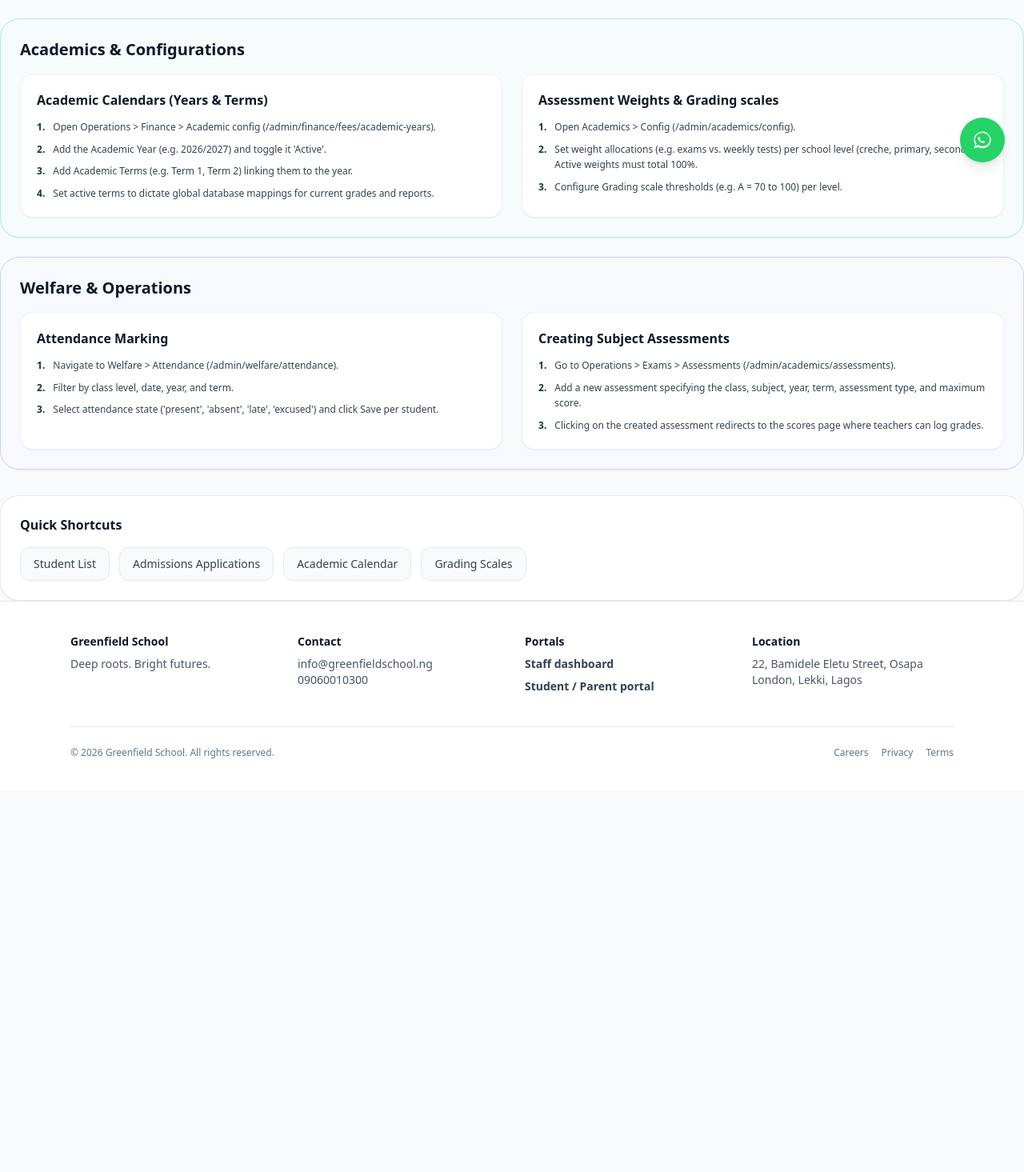
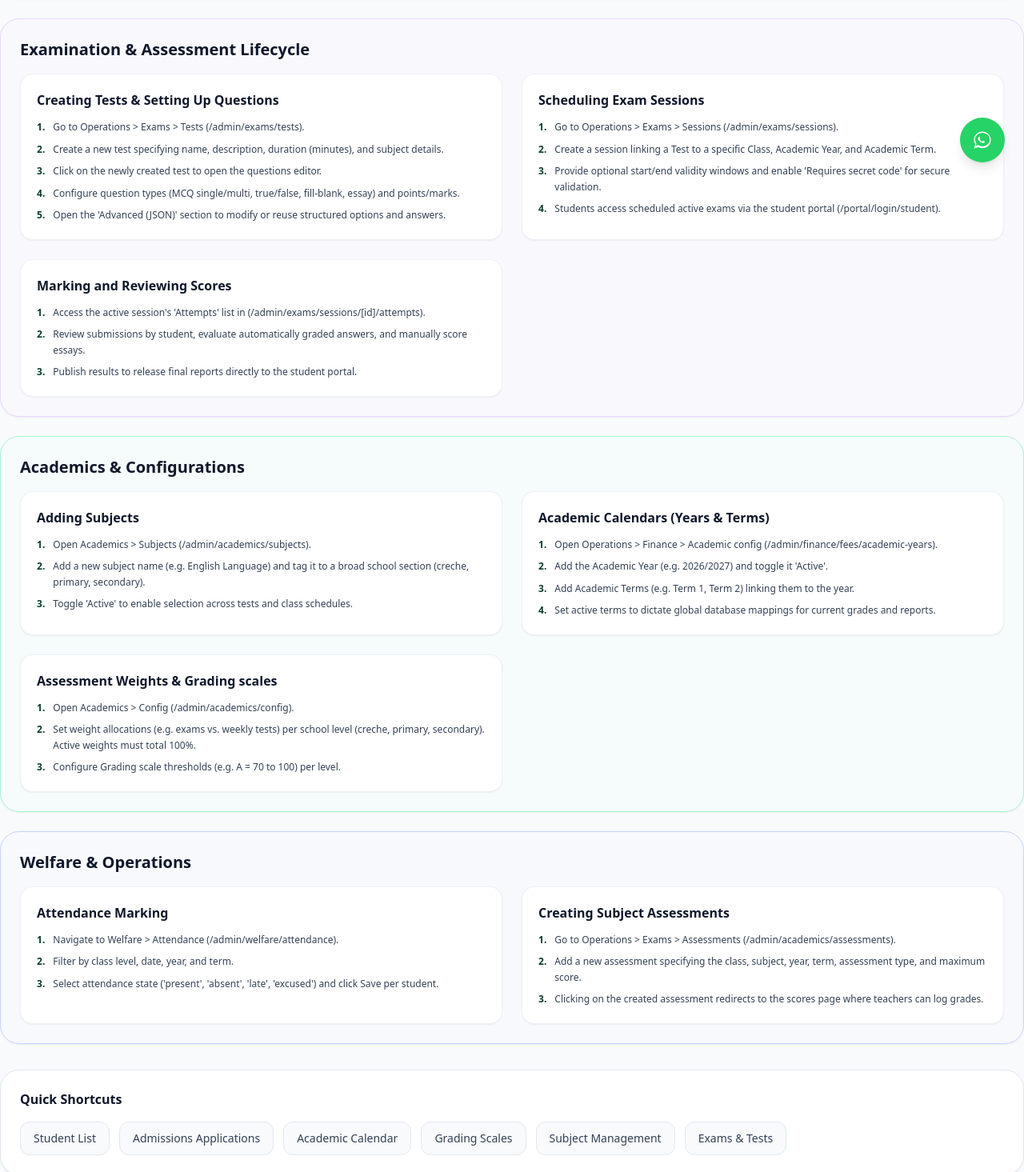
Before and after one commit to greenfieldschool/Greenfield, a Next.js app: page /admin/learn in a window 1280 px wide. Shown: the part 573-2038 px from the top of the page at 80% size. Before the commit the page ends 1562 px from the top, so only its background shows below. Built offline with nearby package versions, Linux system fonts and the light colour scheme; no server answers.

Commit message:
Add examination lifecycle, question management, and subjects addition tutorials to Learn Centre

```diff
--- a/src/app/admin/learn/page.tsx
+++ b/src/app/admin/learn/page.tsx
@@ -26,9 +26,50 @@ export default function AdminLearnCentrePage() {
       ]
     },
     {
+      title: "Examination & Assessment Lifecycle",
+      color: "border-purple-200 bg-purple-50/20",
+      guides: [
+        {
+          name: "Creating Tests & Setting Up Questions",
+          steps: [
+            "Go to Operations > Exams > Tests (/admin/exams/tests).",
+            "Create a new test specifying name, description, duration (minutes), and subject details.",
+            "Click on the newly created test to open the questions editor.",
+            "Configure question types (MCQ single/multi, true/false, fill-blank, essay) and points/marks.",
+            "Open the 'Advanced (JSON)' section to modify or reuse structured options and answers."
+          ]
+        },
+        {
+          name: "Scheduling Exam Sessions",
+          steps: [
+            "Go to Operations > Exams > Sessions (/admin/exams/sessions).",
+            "Create a session linking a Test to a specific Class, Academic Year, and Academic Term.",
+            "Provide optional start/end validity windows and enable 'Requires secret code' for secure validation.",
+            "Students access scheduled active exams via the student portal (/portal/login/student)."
+          ]
+        },
+        {
+          name: "Marking and Reviewing Scores",
+          steps: [
+            "Access the active session's 'Attempts' list in (/admin/exams/sessions/[id]/attempts).",
+            "Review submissions by student, evaluate automatically graded answers, and manually score essays.",
+            "Publish results to release final reports directly to the student portal."
+          ]
+        }
+      ]
+    },
+    {
       title: "Academics & Configurations",
       color: "border-emerald-200 bg-emerald-50/20",
       guides: [
+        {
+          name: "Adding Subjects",
+          steps: [
+            "Open Academics > Subjects (/admin/academics/subjects).",
+            "Add a new subject name (e.g. English Language) and tag it to a broad school section (creche, primary, secondary).",
+            "Toggle 'Active' to enable selection across tests and class schedules."
+          ]
+        },
         {
           name: "Academic Calendars (Years & Terms)",
           steps: [
@@ -79,7 +120,7 @@ export default function AdminLearnCentrePage() {
         <div className="text-sm font-semibold text-slate-500">Knowledge Base</div>
         <h1 className="mt-2 text-3xl font-bold text-slate-900">Admin Learn Centre</h1>
         <p className="mt-2 text-sm text-slate-600">
-          A scalable documentation directory for managing the school's operational lifecycle, grading scales, admissions, and user accounts.
+          A scalable documentation directory for managing the school's operational lifecycle, grading scales, admissions, examinations, and subjects.
         </p>
       </div>
 
@@ -123,6 +164,12 @@ export default function AdminLearnCentrePage() {
           <Link href="/admin/academics/config" className="rounded-xl border border-slate-200 bg-slate-50 px-4 py-2.5 text-sm font-medium text-slate-700 hover:bg-slate-100">
             Grading Scales
           </Link>
+          <Link href="/admin/academics/subjects" className="rounded-xl border border-slate-200 bg-slate-50 px-4 py-2.5 text-sm font-medium text-slate-700 hover:bg-slate-100">
+            Subject Management
+          </Link>
+          <Link href="/admin/exams/tests" className="rounded-xl border border-slate-200 bg-slate-50 px-4 py-2.5 text-sm font-medium text-slate-700 hover:bg-slate-100">
+            Exams & Tests
+          </Link>
         </div>
       </div>
     </div>
```
